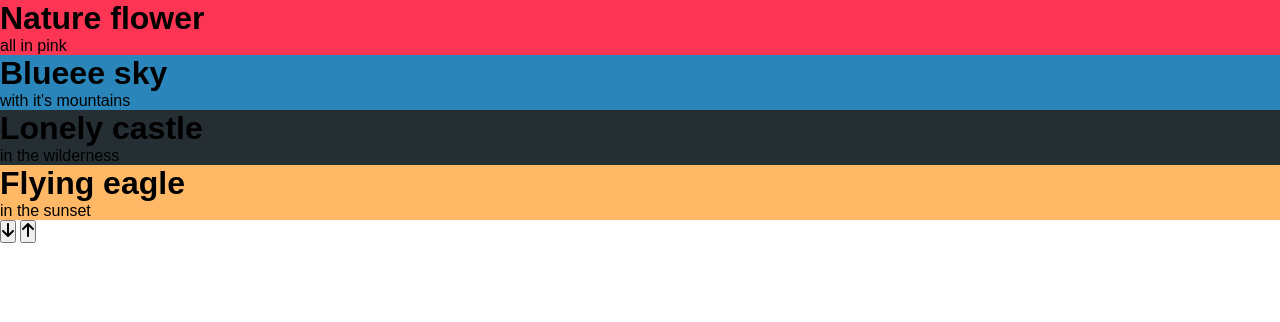
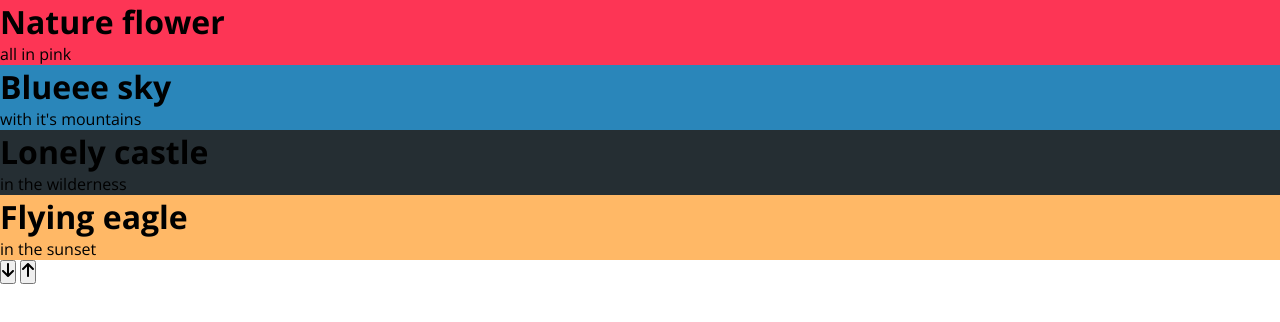
Before and after one commit to MLO-OLAGUNJU/double-vertical-slider, a plain HTML site: page index.html in a window 1280 px wide. Drawn offline with nearby package versions, Linux system fonts and the light colour scheme; grey boxes are pictures that could not be loaded.

Commit message:
imported google fonts

```diff
--- a/styles.css
+++ b/styles.css
@@ -1,6 +1,8 @@
+@import url("https://fonts.googleapis.com/css2?family=Open+Sans:wght@300;400;500;600;700;800&display=swap");
+
 * {
   margin: 0;
   padding: 0;
   box-sizing: border-box;
-  font-family: "", sans-serif;
+  font-family: "Open Sans", sans-serif;
 }
```
